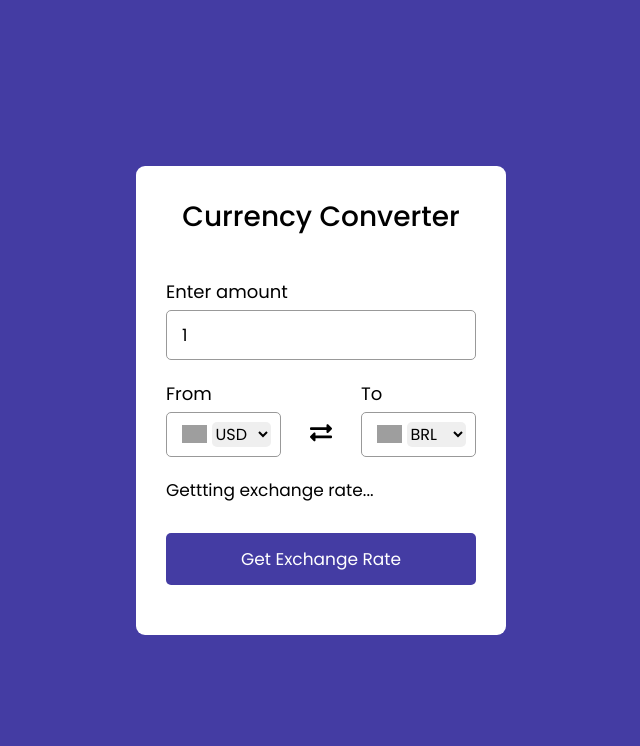
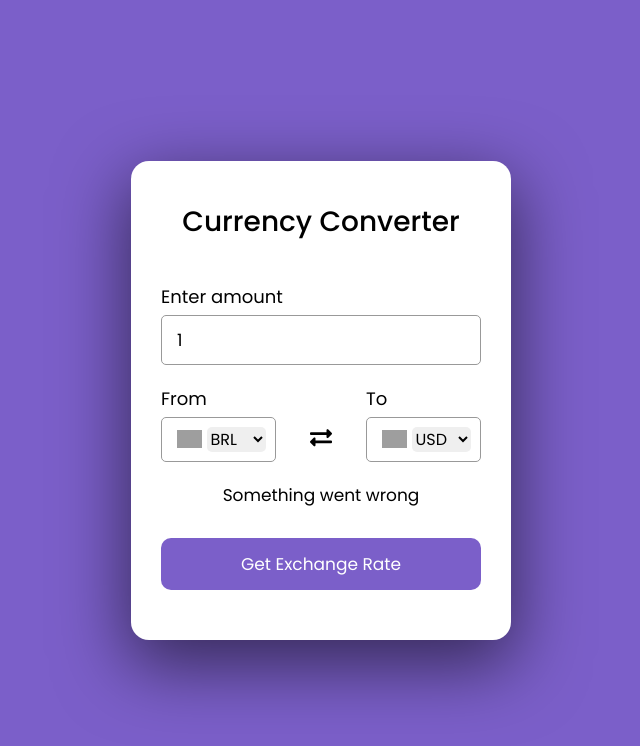
Before and after one commit to lmartns/Conversor-de-moeda, a plain HTML site: page index.html in a window 1280 px wide. Both pictures are taken after a click on the element 640 px from the left and 433 px from the top of the page. Shown: the whole page, without its empty margins (319-959 px from the left). Drawn offline with Linux system fonts and the light colour scheme; no server answers; grey boxes are pictures that could not be loaded.

Commit message:
Projeto finalizado

```diff
--- a/index.html
+++ b/index.html
@@ -6,12 +6,14 @@
     <meta http-equiv="X-UA-Compatible" content="IE=edge">
     <link rel="stylesheet" href="style.css">
     <meta name="viewport" content="width=device-width, initial-scale=1.0">
+    <link href='https://css.gg/color-bucket.css' rel='stylesheet'>
     <link rel="stylesheet" href="https://cdnjs.cloudflare.com/ajax/libs/font-awesome/5.15.3/css/all.min.css" />
     <title>Currency Converter App in JavaScript | Leo </title>
 </head>
 
 <body>
     <div class="wrapper">
+        <div class="icon-color"><i class="gg-color-bucket"></i></div>
         <header>Currency Converter</header>
         <form action="#">
             <div class="amount">
@@ -44,6 +46,7 @@
 
     <script src="scripts\country-list.js"></script>
     <script src="scripts\script.js"></script>
+    <script src="scripts\color.js"></script>
 
 </body>
 
--- /dev/null
+++ b/scripts/color.js
@@ -0,0 +1,21 @@
+let colors = [
+  "#7b5fc9",
+  "#c9be5f",
+  "#5fc9c9",
+  "#c95fbb",
+  "#c95f5f",
+  "#70c95f",
+  "#b6b2c2",
+];
+
+let button = document.querySelector(".icon-color ");
+
+button.addEventListener("click", () => {
+  var randomColor = colors[Math.floor(Math.random() * colors.length)];
+
+  let body = document.querySelector("body");
+  let butt = document.querySelector("button");
+
+  body.style.background = randomColor;
+  butt.style.background = randomColor;
+});
--- a/scripts/country-list.js
+++ b/scripts/country-list.js
@@ -1,4 +1,4 @@
-let country_list = {
+let country_code = {
   AED: "AE",
   AFN: "AF",
   XCD: "AG",
--- a/scripts/script.js
+++ b/scripts/script.js
@@ -4,7 +4,7 @@ const dropList = document.querySelectorAll(".drop-list select");
   (getButton = document.querySelector("form button"));
 
 for (let i = 0; i < dropList.length; i++) {
-  for (currency_code in country_list) {
+  for (currency_code in country_code) {
     let selected;
     if (i == 0) {
       selected = currency_code == "USD" ? "selected" : "";
@@ -14,6 +14,18 @@ for (let i = 0; i < dropList.length; i++) {
     let optionTag = `<option value="${currency_code}"${selected}>${currency_code}</option>`;
     dropList[i].insertAdjacentHTML("beforeend", optionTag);
   }
+  dropList[i].addEventListener("change", (e) => {
+    loadFlag(e.target);
+  });
+}
+
+function loadFlag(element) {
+  for (code in country_code) {
+    if (code == element.value) {
+      let imgTag = element.parentElement.querySelector("img");
+      imgTag.src = `https://countryflagsapi.com/png/${country_code[code]}`;
+    }
+  }
 }
 
 window.addEventListener("load", () => {
@@ -22,6 +34,16 @@ window.addEventListener("load", () => {
 
 getButton.addEventListener("click", (e) => {
   e.preventDefault();
+  getExchangeRate();
+});
+
+const exchangeIcon = document.querySelector(".drop-list .icon");
+exchangeIcon.addEventListener("click", () => {
+  let tempCode = fromCurrency.value;
+  fromCurrency.value = toCurrency.value;
+  toCurrency.value = tempCode;
+  loadFlag(fromCurrency);
+  loadFlag(toCurrency);
   getExchangeRate();
 });
 
@@ -42,5 +64,8 @@ function getExchangeRate() {
       let exchangerate = result.conversion_rates[toCurrency.value];
       let totaExchangeRate = (amountVal * exchangerate).toFixed(2);
       exchangeRateTxt.innerText = `${amountVal} ${fromCurrency.value} = ${totaExchangeRate} ${toCurrency.value}`;
+    })
+    .catch(() => {
+      exchangeRateTxt.innerText = "Something went wrong";
     });
 }
--- a/style.css
+++ b/style.css
@@ -12,14 +12,21 @@ body {
     align-items: center;
     justify-content: center;
     min-height: 100vh;
-    background: #443ca3;
+    background: #7b5fc9;
+    transition: all 2s ease;
+}
+
+.exchange-rate {
+    display: flex;
+    justify-content: center;
 }
 
 .wrapper {
-    width: 370px;
+    width: 380px;
     padding: 30px;
     background: #fff;
-    border-radius: 9px;
+    border-radius: 18px;
+    box-shadow: rgba(0, 0, 0, 0.56) 0px 22px 70px 4px;
 }
 
 .wrapper header {
@@ -30,6 +37,15 @@ body {
 
 .wrapper form {
     margin: 40px 0 20px 0;
+}
+
+body .icon-color {
+    display: flex;
+    justify-content: start;
+    font-size: 22px;
+    margin-right: 50px;
+    margin-bottom: 10px;
+    cursor: pointer;
 }
 
 form :where(input, select, button) {
@@ -52,7 +68,7 @@ form input {
 }
 
 form input:focus {
-    border: 2px solid #443ca3;
+    border: 2px solid #333;
 }
 
 form .drop-list {
@@ -112,5 +128,7 @@ form button {
     color: #fff;
     font-size: 17px;
     cursor: pointer;
-    background: #443ca3;
+    border-radius: 10px;
+    background: #7b5fc9;
+    transition: all 2s ease;
 }
```
